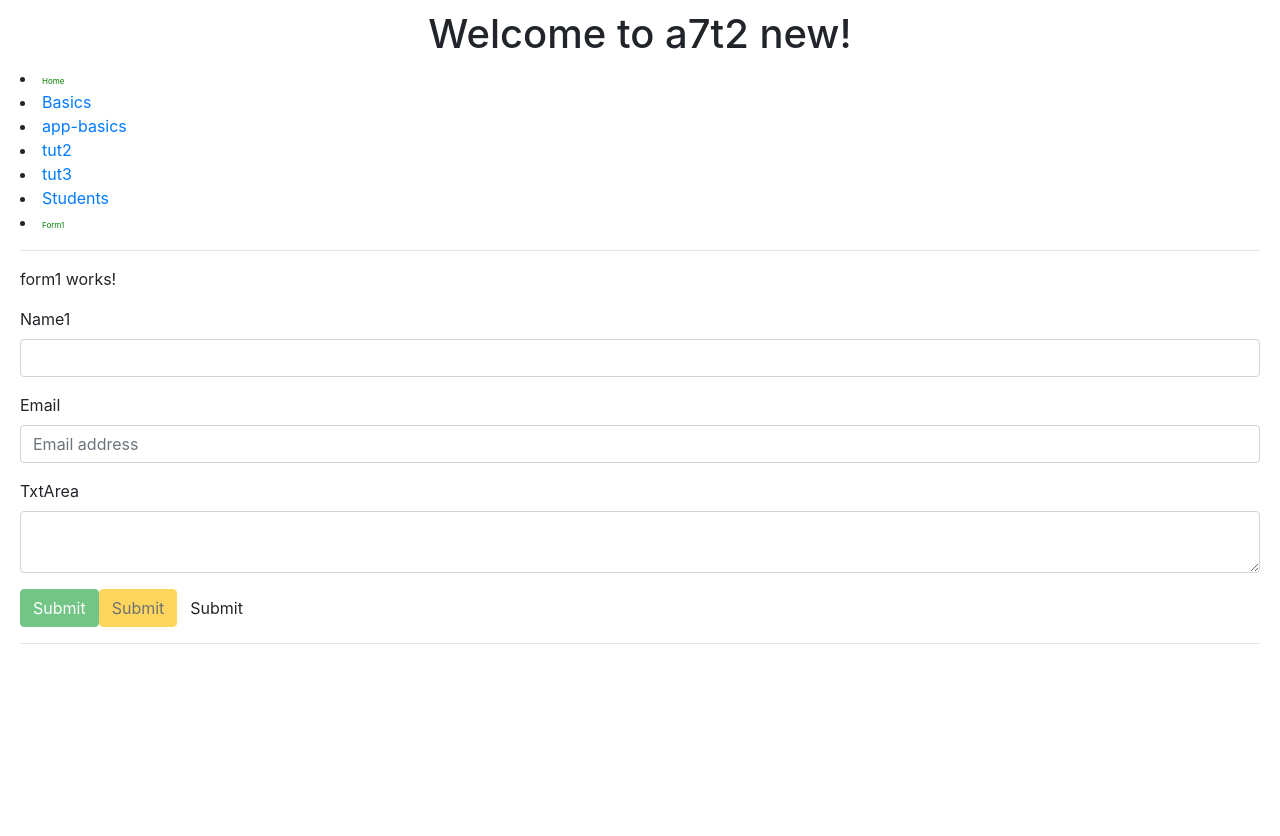
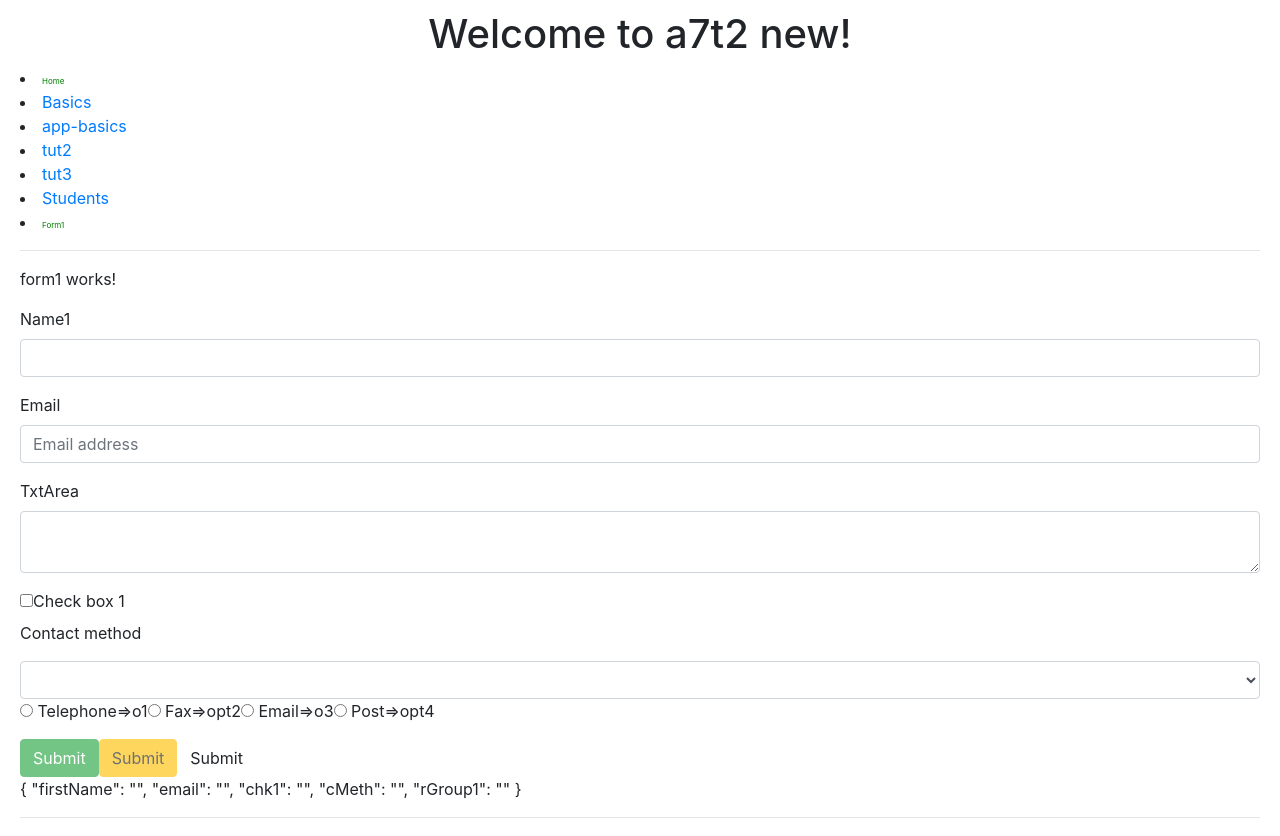
Before and after one commit to kavindasilva/a7t2, an Angular app: page /pal/form1 in a window 1280 px wide. Shown: the top 836 px of the page. Before the commit the page ends 800 px from the top, so only its background shows below. Built offline with nearby package versions, Linux system fonts and the light colour scheme.

Commit message:
form handling

```diff
--- a/src/app/pal/form1/form1.component.html
+++ b/src/app/pal/form1/form1.component.html
@@ -26,11 +26,47 @@
 			<textarea id="comment" cols="30" rows="2" class="form-control"></textarea>
 		</div>
 
+		<div>
+			<label >
+				<input type="checkbox" ngModel #chk1 name="chk1" />Check box 1
+			</label>
+		</div>
+
+		<div>
+			<label class="form-group">Contact method</label>
+			<select name="cMeth" class="form-control" id="cMeth" ngModel #cMeth placeholder="contact options" >
+				<option *ngFor="let val of listOpts" [value]="val.id" > {{ val.name }} => {{ val.value }} </option>
+			</select>
+		</div>
+
+		<div>
+			<!--label class="form-group">
+				<input ngModel type="radio" name="rGroup1" value="" >Radio selection
+			</label><br/>
+			<label class="form-group">
+				<input ngModel type="radio" name="rGroup1" value="" >Radio selection
+			</label><br/>
+			<label class="form-group">
+				<input ngModel type="radio" name="rGroup1" value="" >Radio selection
+			</label><br/>
+			<label class="form-group">
+				<input ngModel type="radio" name="rGroup1" value="" >Radio selection
+			</label><br/-->
+
+			<label *ngFor="let val of listOpts" class="form-group">
+				<input ngModel type="radio" name="rGroup1" [value]="val.id" > {{val.name}}=>{{val.value}}<br/>
+			</label>
+		</div>
+
 
 		<!--disabled if method returns false-->
 		<button class="btn btn-success" [disabled]="!checkForm(angForm)" >Submit</button>
 		<button class="btn btn-warning" [disabled]="!enableSubmit" >Submit</button>
 		<button class="btn btn-disabled" (click)="logInput(angForm)" >Submit</button>
 
+		<div>
+			{{ angForm.value | json }}
+		</div>
+
 	</form>
 </div>
--- a/src/app/pal/form1/form1.component.ts
+++ b/src/app/pal/form1/form1.component.ts
@@ -7,6 +7,12 @@ import { Component, OnInit } from '@angular/core';
 })
 export class Form1Component implements OnInit {
 	private enableSubmit:boolean=false;
+	private listOpts=[
+		{id:1, value: "o1", name: "Telephone"},
+		{id:2, value: "opt2", name: "Fax"},
+		{id:3, value: "o3", name: "Email"},
+		{id:4, value: "opt4", name: "Post"}
+	]
   constructor() { }
 
   ngOnInit() {
@@ -16,10 +22,17 @@ export class Form1Component implements OnInit {
   checkForm(formData){
   	let dataJ=formData.value; // returns json
 
-  	//if(dataJ.)
+  	if(dataJ.email==null || dataJ=="")
+  		this.enableSubmit= false;
+  	else{
+  		if(dataJ.firstName==null || dataJ.firstName=="")
+  			this.enableSubmit=false;
+  		else
+  			this.enableSubmit=true;
+  	}
 
 
-  	return false;
+  	//return false;
   }
 
 
```
Also changed, not shown: src/app/pal/form2reactive/form2reactive.component.html (added, +33 -0 lines), src/app/pal/form2reactive/form2reactive.component.ts (added, +61 -0 lines), src/app/pal/form2reactive/form2reactive.component.css (added), 1 other file (tests, documents, lock files or other folders).
